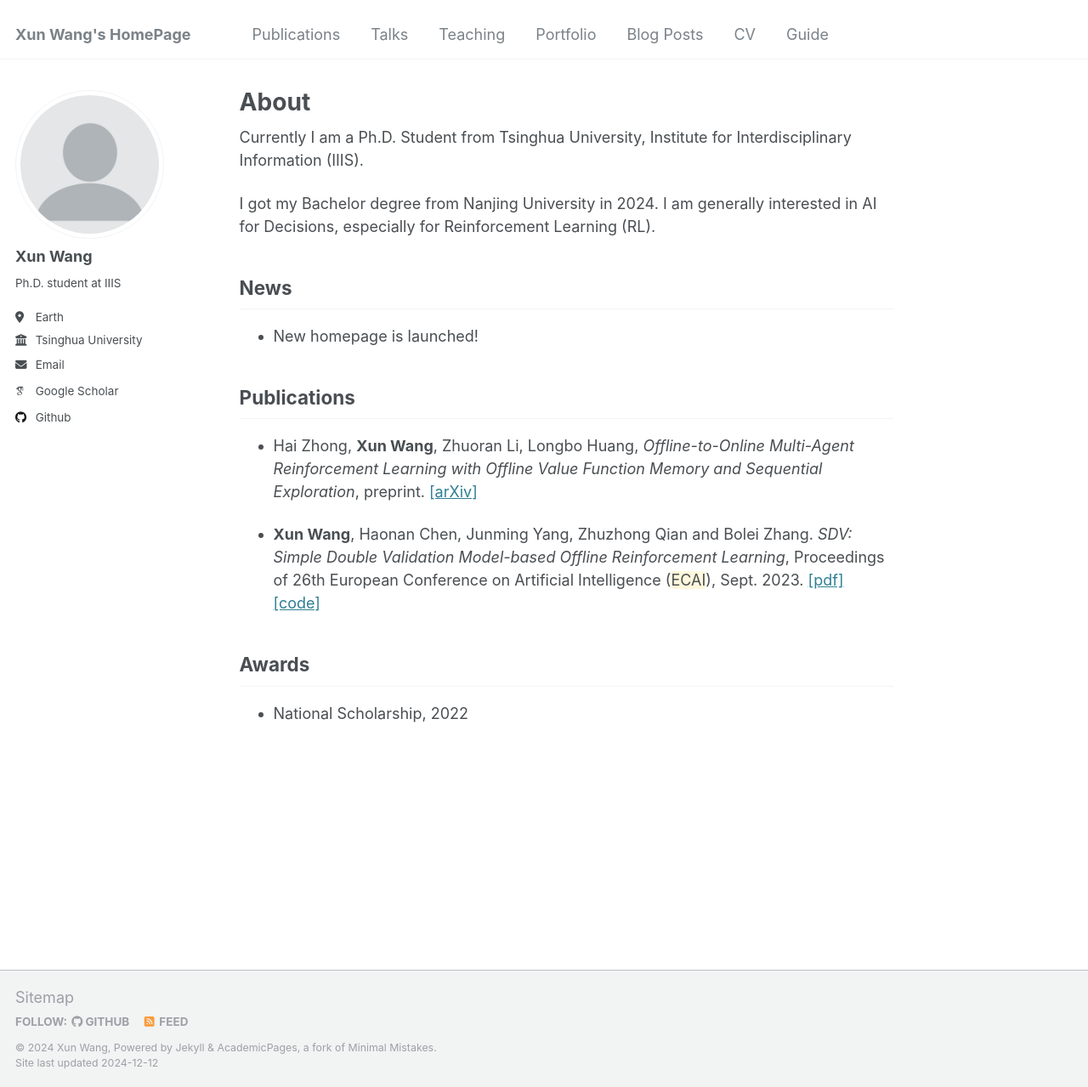
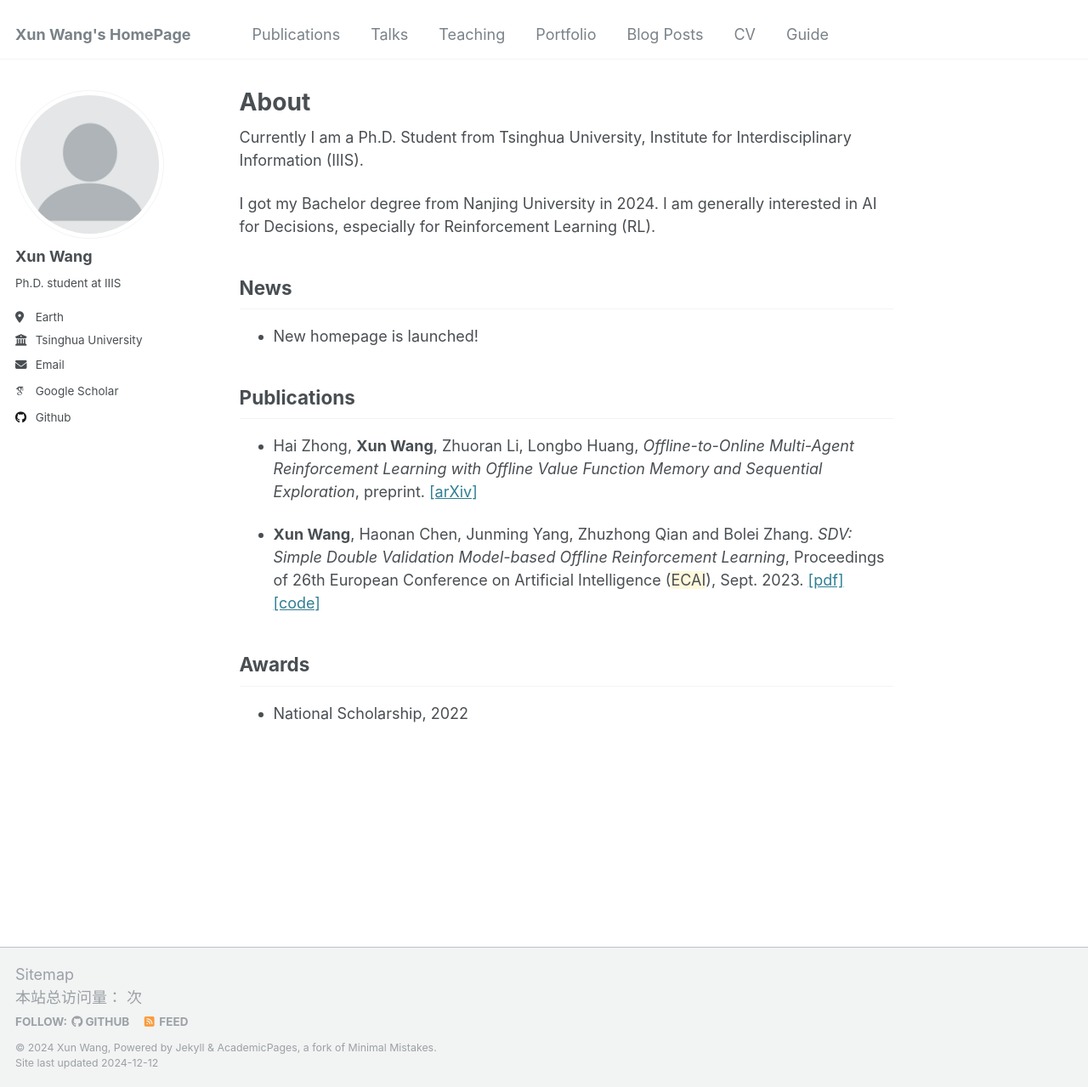
Before and after one commit to Misakau/Misakau.github.io, a Jekyll site: the page built from _pages/about.md, in a window 1280 px wide and 1279 px high. Shown: the whole window at 85% size. Built offline with Jekyll 4.4.1, drawn with Linux system fonts in a browser that asks for light colours; some web fonts are replaced; comment, search, counter and statistics services are not loaded.

Commit message:
add some footer snippets

```diff
--- a/_includes/footer/custom.html
+++ b/_includes/footer/custom.html
@@ -1,3 +1,8 @@
 <!-- start custom footer snippets -->
 <a href="/sitemap/">Sitemap</a>
+<div id="footer">
+    <span id="busuanzi_container_site_pv">
+        本站总访问量：<span id="busuanzi_value_site_pv"></span> 次
+    </span>
+  </div>
 <!-- end custom footer snippets -->
--- a/_includes/scripts.html
+++ b/_includes/scripts.html
@@ -1,3 +1,4 @@
 <script src="{{ base_path }}/assets/js/main.min.js"></script>
+<script async src="https://busuanzi.ibruce.info/busuanzi/2.3/busuanzi.pure.mini.js"></script>
 
 {% include analytics.html %}
```
